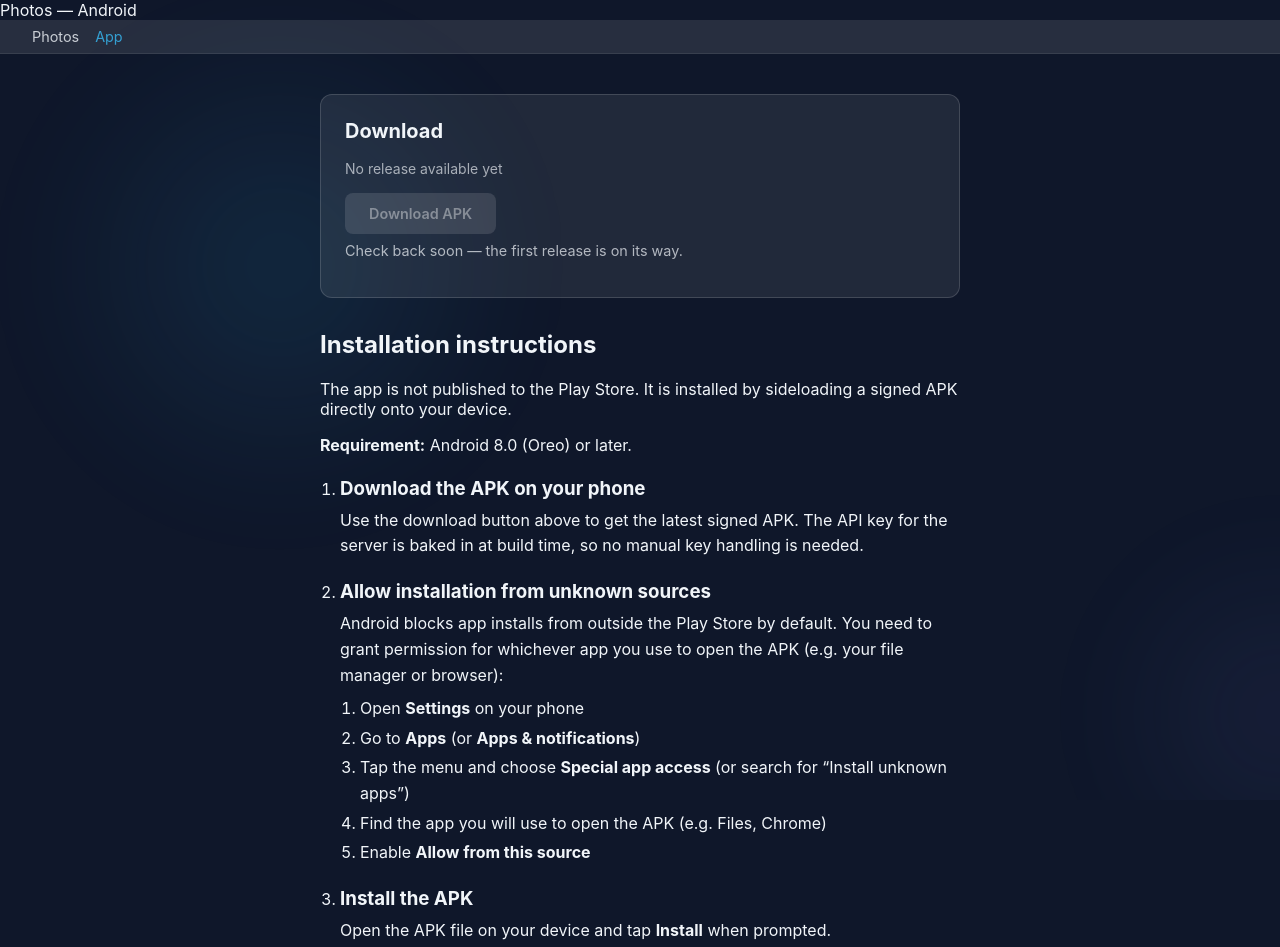
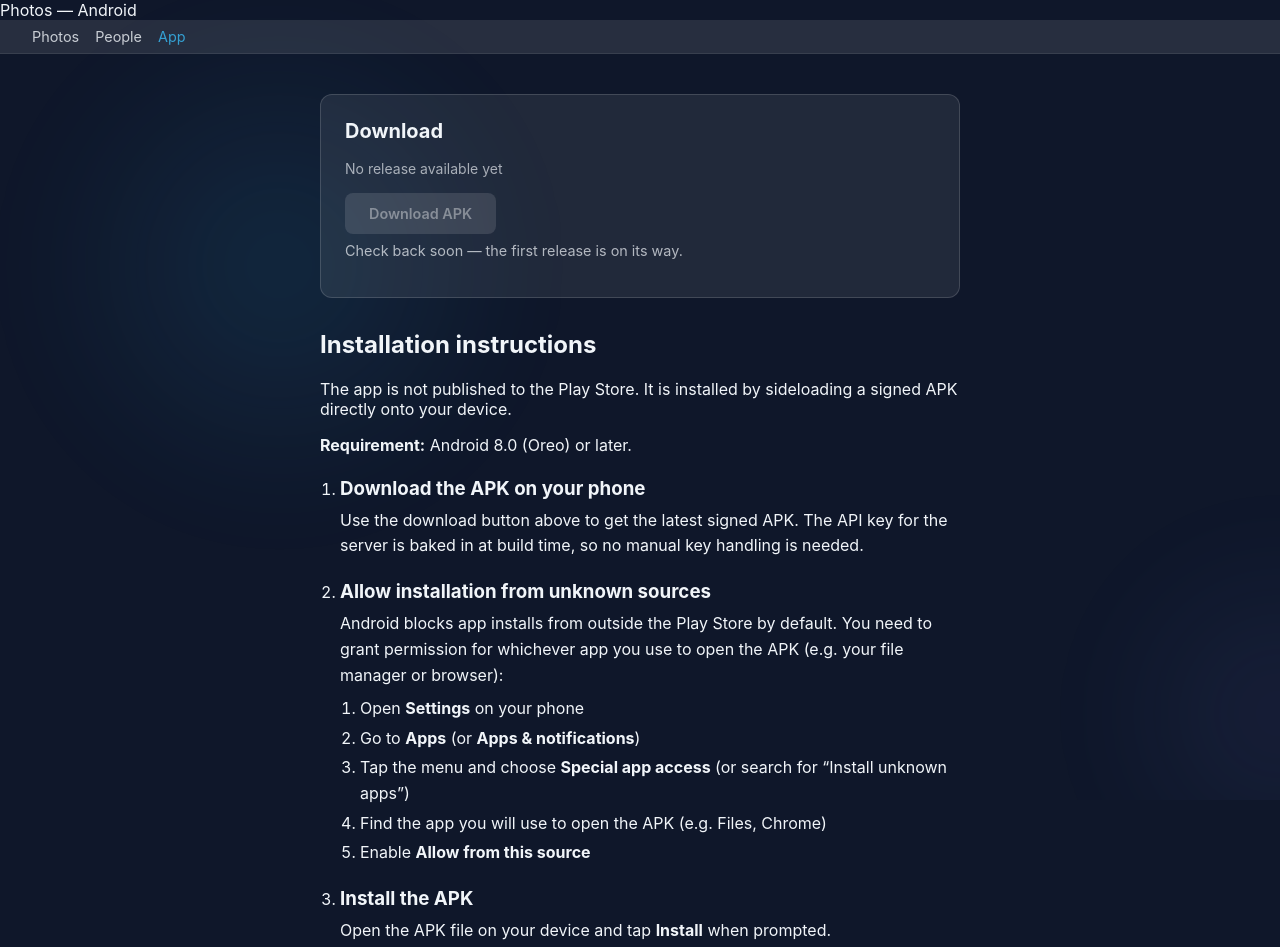
Before and after one commit to lucas42/lucos_photos, a plain HTML site: page api/app/static/app.html in a window 1280 px wide. Shown: the top 947 px of the page. Drawn offline with Linux system fonts and the light colour scheme; no server answers; a script that the page names is missing.

Commit message:
add /people to navbar in /app

```diff
--- a/api/app/static/app.html
+++ b/api/app/static/app.html
@@ -14,6 +14,7 @@
     <lucos-navbar font="'Pinyon', cursive" title-padding="4px">Photos — Android</lucos-navbar>
     <nav class="site-nav" aria-label="Site navigation">
         <a href="/">Photos</a>
+        <a href="/people">People</a>
         <a href="/app" class="current-page">App</a>
     </nav>
 
```
